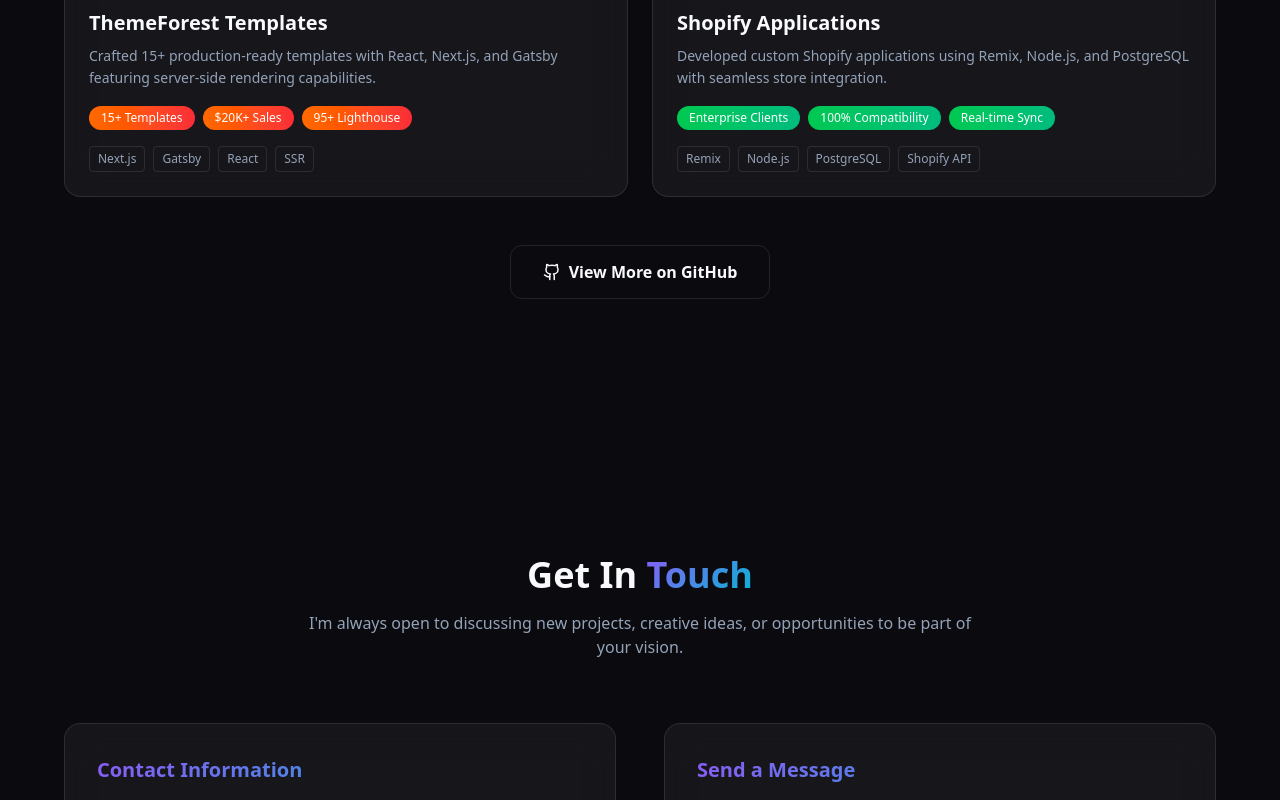
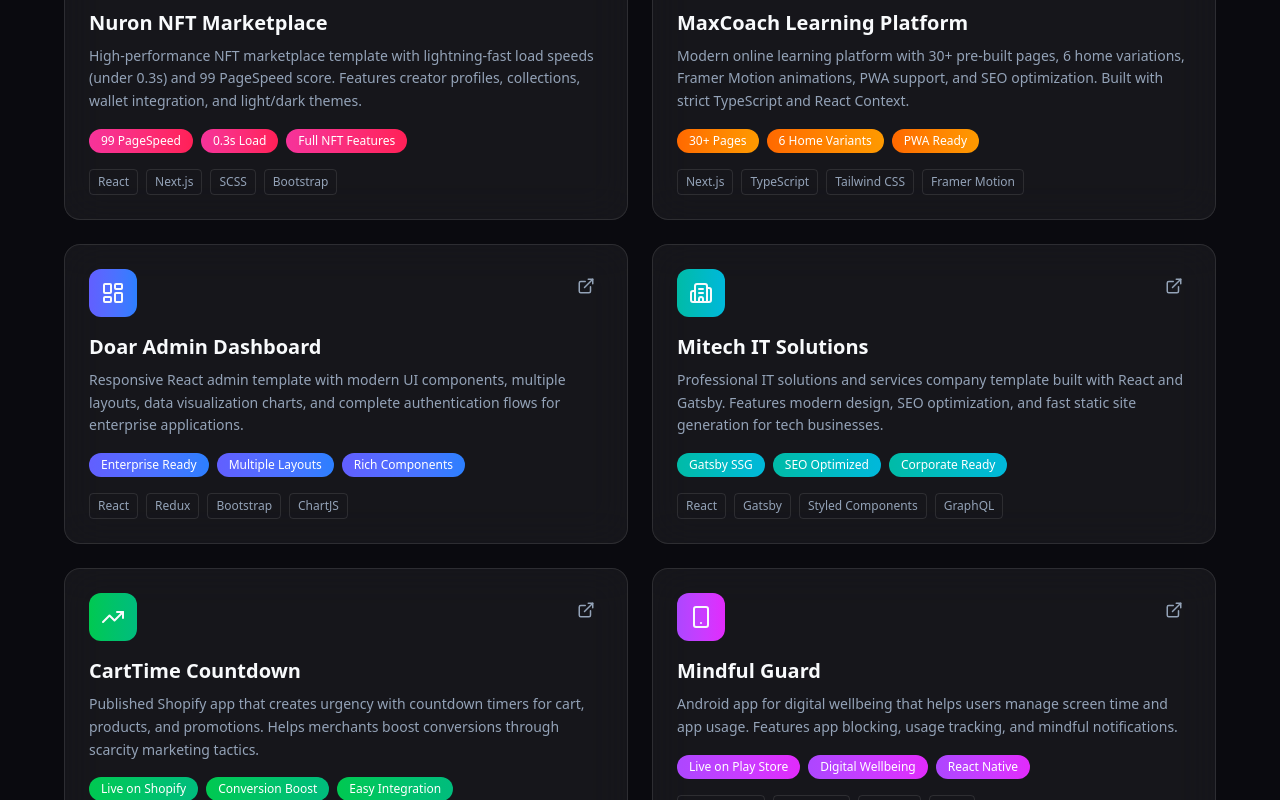
Before and after one commit to hasanm95/portfolio, a Next.js app: page / in a window 1280 px wide. Shown: the part 4960-5760 px from the top of the page. Built offline with nearby package versions, Linux system fonts and the light colour scheme.

Commit message:
add projects

```diff
--- a/src/components/Projects.tsx
+++ b/src/components/Projects.tsx
@@ -3,7 +3,7 @@
 import { motion } from "framer-motion";
 import { useInView } from "framer-motion";
 import { useRef } from "react";
-import { ExternalLink, Github, Users, Zap, TrendingUp, Code2 } from "lucide-react";
+import { ExternalLink, Github, Users, Zap, TrendingUp, Code2, GraduationCap, LayoutDashboard, Building2, Smartphone } from "lucide-react";
 
 const projects = [
   {
@@ -26,23 +26,64 @@
     color: "from-cyan-500 to-blue-500",
   },
   {
-    title: "ThemeForest Templates",
+    title: "Nuron NFT Marketplace",
     description:
-      "Crafted 15+ production-ready templates with React, Next.js, and Gatsby featuring server-side rendering capabilities.",
-    metrics: ["15+ Templates", "$20K+ Sales", "95+ Lighthouse"],
-    icon: <TrendingUp className="w-6 h-6" />,
-    tags: ["Next.js", "Gatsby", "React", "SSR"],
-    link: "https://themeforest.net",
-    color: "from-orange-500 to-red-500",
+      "High-performance NFT marketplace template with lightning-fast load speeds (under 0.3s) and 99 PageSpeed score. Features creator profiles, collections, wallet integration, and light/dark themes.",
+    metrics: ["99 PageSpeed", "0.3s Load", "Full NFT Features"],
+    icon: <Zap className="w-6 h-6" />,
+    tags: ["React", "Next.js", "SCSS", "Bootstrap"],
+    link: "https://themeforest.net/item/nuron-nft-marketplace-react-next-js-template/36659437",
+    color: "from-pink-500 to-rose-500",
   },
   {
-    title: "Shopify Applications",
+    title: "MaxCoach Learning Platform",
     description:
-      "Developed custom Shopify applications using Remix, Node.js, and PostgreSQL with seamless store integration.",
-    metrics: ["Enterprise Clients", "100% Compatibility", "Real-time Sync"],
-    icon: <Zap className="w-6 h-6" />,
-    tags: ["Remix", "Node.js", "PostgreSQL", "Shopify API"],
+      "Modern online learning platform with 30+ pre-built pages, 6 home variations, Framer Motion animations, PWA support, and SEO optimization. Built with strict TypeScript and React Context.",
+    metrics: ["30+ Pages", "6 Home Variants", "PWA Ready"],
+    icon: <GraduationCap className="w-6 h-6" />,
+    tags: ["Next.js", "TypeScript", "Tailwind CSS", "Framer Motion"],
+    link: "https://themeforest.net/item/maxcoach-online-learning-react-education-template/39065904",
+    color: "from-orange-500 to-amber-500",
+  },
+  {
+    title: "Doar Admin Dashboard",
+    description:
+      "Responsive React admin template with modern UI components, multiple layouts, data visualization charts, and complete authentication flows for enterprise applications.",
+    metrics: ["Enterprise Ready", "Multiple Layouts", "Rich Components"],
+    icon: <LayoutDashboard className="w-6 h-6" />,
+    tags: ["React", "Redux", "Bootstrap", "ChartJS"],
+    link: "https://themeforest.net/item/doar-responsive-react-admin-template/32403518",
+    color: "from-indigo-500 to-blue-500",
+  },
+  {
+    title: "Mitech IT Solutions",
+    description:
+      "Professional IT solutions and services company template built with React and Gatsby. Features modern design, SEO optimization, and fast static site generation for tech businesses.",
+    metrics: ["Gatsby SSG", "SEO Optimized", "Corporate Ready"],
+    icon: <Building2 className="w-6 h-6" />,
+    tags: ["React", "Gatsby", "Styled Components", "GraphQL"],
+    link: "https://themeforest.net/item/mitech-it-solutions-and-services-company-react-gatsby-template/25766950",
+    color: "from-teal-500 to-cyan-500",
+  },
+  {
+    title: "CartTime Countdown",
+    description:
+      "Published Shopify app that creates urgency with countdown timers for cart, products, and promotions. Helps merchants boost conversions through scarcity marketing tactics.",
+    metrics: ["Live on Shopify", "Conversion Boost", "Easy Integration"],
+    icon: <TrendingUp className="w-6 h-6" />,
+    tags: ["Remix", "Node.js", "Shopify API", "PostgreSQL"],
+    link: "https://apps.shopify.com/carttime-countdown",
     color: "from-green-500 to-emerald-500",
+  },
+  {
+    title: "Mindful Guard",
+    description:
+      "Android app for digital wellbeing that helps users manage screen time and app usage. Features app blocking, usage tracking, and mindful notifications.",
+    metrics: ["Live on Play Store", "Digital Wellbeing", "React Native"],
+    icon: <Smartphone className="w-6 h-6" />,
+    tags: ["React Native", "TypeScript", "Android", "Expo"],
+    link: "https://play.google.com/store/apps/details?id=com.anonymous.mindfulguard",
+    color: "from-purple-500 to-fuchsia-500",
   },
 ];
 
```
